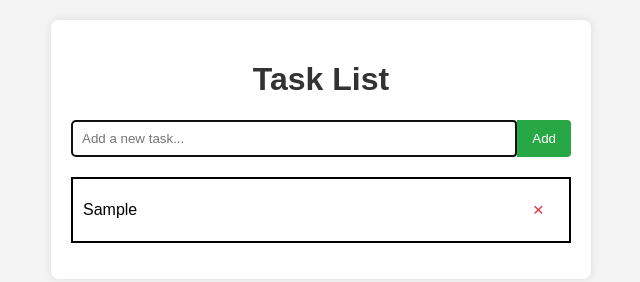
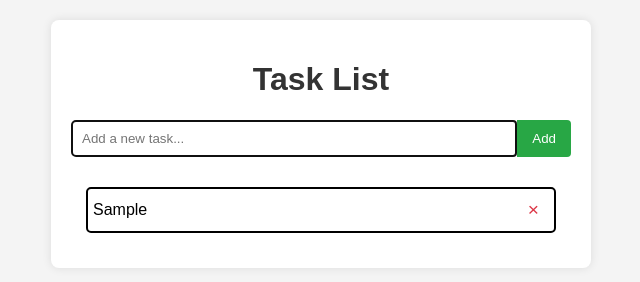
Before and after one commit to Lp600/basic-task-list-app, a plain HTML site: page index.html in a window 1280 px wide. Both pictures are taken after typing "Sample" into the empty fields and a click on the button "Add". Shown: the whole page, without its empty margins (319-959 px from the left). Drawn offline with Linux system fonts and the light colour scheme.

Commit message:
Update style.css

```diff
--- a/style.css
+++ b/style.css
@@ -45,22 +45,21 @@ button:hover {
 }
 
 ul {
-  list-style: none;
-  padding: 0;
-  border: 2px solid black;
+  padding: 5px;
+  margin: 5px;
 }
 
 li {
-  padding: 10px;
-  border-bottom: 1px solid #eee;
+
   display: flex;
   justify-content: space-between;
   align-items: center;
+  border: 2px solid black;
+  border-radius: 5px;
+  padding-left: 5px;
+  margin: 5px;
 }
 
-li:last-child {
-  border-bottom: none;
-}
 
 .delete-btn {
   color: #dc3545;
```
